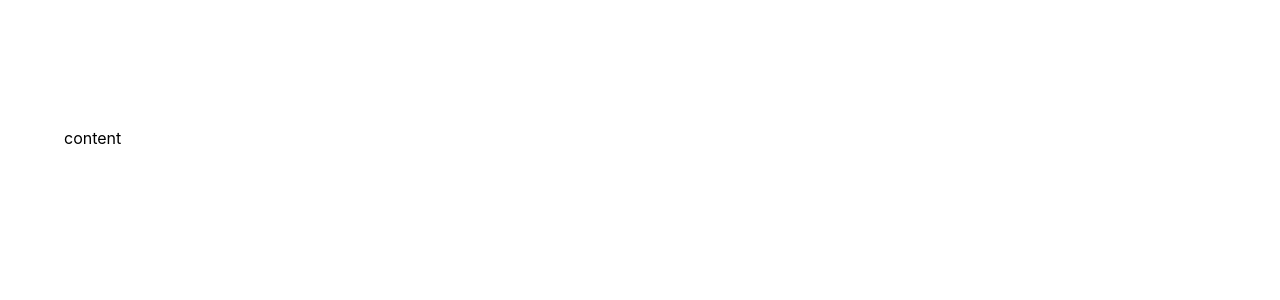
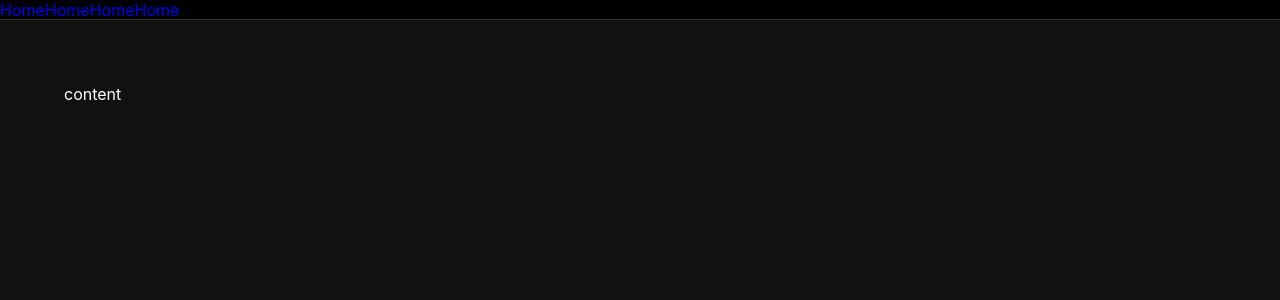
Before and after one commit to ToyCode-org/portfolio, a React (Create React App) app: page / in a window 1280 px wide. Shown: the top 300 px of the page. Built offline with nearby package versions, Linux system fonts and the light colour scheme.

Commit message:
Update: Layout fade in/out

```diff
--- a/src/App.tsx
+++ b/src/App.tsx
@@ -1,13 +1,17 @@
 import { BrowserRouter } from "react-router-dom";
 import { Router } from "./router/router";
 import { Layout } from "./components/layout/layout";
+import { ThemeProvider } from "styled-components";
+import { dark } from "./style/theme";
 
 function App() {
   return (
     <BrowserRouter>
-      <Layout>
-        <Router />
-      </Layout>
+      <ThemeProvider theme={dark}>
+        <Layout>
+          <Router />
+        </Layout>
+      </ThemeProvider>
     </BrowserRouter>
   );
 }
--- /dev/null
+++ b/src/components/layout/header.tsx
@@ -0,0 +1,27 @@
+import styled from "styled-components";
+import { Link } from "react-router-dom";
+
+export const Header = () => {
+  return (
+    <HeaderWrap>
+      <NavBar>
+        <NavList to={"/"}>Home</NavList>
+        <NavList to={"/"}>Home</NavList>
+        <NavList to={"/"}>Home</NavList>
+        <NavList to={"/"}>Home</NavList>
+      </NavBar>
+    </HeaderWrap>
+  );
+};
+
+const HeaderWrap = styled.div`
+  /* height: 100px;
+  background-color: #000000; */
+`;
+
+const NavBar = styled.nav`
+  background-color: ${(props) => props.theme.backgroundColor};
+  box-shadow: inset 0 -1px ${(props) => props.theme.boxShadow};
+`;
+
+const NavList = styled(Link)``;
--- a/src/components/layout/layout.tsx
+++ b/src/components/layout/layout.tsx
@@ -1,6 +1,7 @@
 import styled, { keyframes } from "styled-components";
 import { useState, useEffect } from "react";
 import { LoadingSpinner } from "../../util/loadingSpinner";
+import { Header } from "./header";
 
 interface Props {
   children: React.ReactNode;
@@ -15,17 +16,15 @@ export const Layout = ({ children }: Props) => {
     }, 2000);
   }, []);
   return (
-    <>
+    <LayoutWrap>
+      <Header />
+      <Content>{children}</Content>
       {isLoading ? (
         <Greeting>
           <LoadingSpinner />
         </Greeting>
-      ) : (
-        <LayoutWrap>
-          <Content>{children}</Content>
-        </LayoutWrap>
-      )}
-    </>
+      ) : null}
+    </LayoutWrap>
   );
 };
 
@@ -35,29 +34,38 @@ const greetingFadeout = keyframes`
     }  75% {
         background-color:black;
     } 100% {
-        background-color:white;
+        background-color:transparent;
     }
 `;
 
 const Greeting = styled.div`
+  position: fixed;
+  top: 0;
+  left: 0;
+  width: 100vw;
+  height: 100vw;
   animation: ${greetingFadeout} 2s;
 `;
 
 const LayoutWrap = styled.div`
   width: 100vw;
   height: 100vh;
+  background-color: ${(props) => props.theme.mainBackgroundColor};
+  color: ${(props) => props.theme.mainFontColor};
 `;
 
 const contentFadein = keyframes`
     0% {
         opacity:0;
+    } 75% {
+        opacity:0.5;
     } 100% {
         opacity:1;
     }
 `;
 const Content = styled.div`
   margin: 0 auto;
-  padding-top: 10%;
+  padding-top: 5%;
   width: 90%;
-  animation: ${contentFadein} 1s;
+  animation: ${contentFadein} 2s;
 `;
--- /dev/null
+++ b/src/style/theme.ts
@@ -0,0 +1,9 @@
+export const dark = {
+  // main
+  mainBackgroundColor: "#111111",
+  mainFontColor: "white",
+  //// component
+  backgroundColor: "#000000",
+
+  boxShadow: "#333333",
+};
--- a/src/util/loadingSpinner.tsx
+++ b/src/util/loadingSpinner.tsx
@@ -20,15 +20,11 @@ const LoadingContainer = styled.div`
 const spinAnimation = keyframes`
   0% {
     transform: rotate(0deg);
-    border-top-color: #000000;
-    border-right-color: #000000;
   } 75% {
-    border-top-color: #000000;
-    border-right-color: #000000;
+    opacity:1;
   } 100% {
     transform: rotate(360deg);
-    border-top-color: #fff;
-    border-right-color: #fff;
+    opacity:0;
   }
 `;
 
@@ -37,6 +33,8 @@ const LoadingIcon = styled.div`
   width: 50px;
   height: 50px;
   border: 4px solid #fff;
+  border-top-color: transparent;
+  border-right-color: transparent;
   border-radius: 50%;
   animation: ${spinAnimation} 2s;
 `;
```
